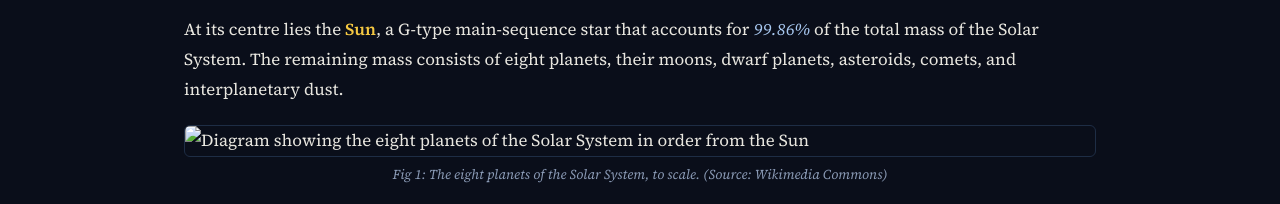
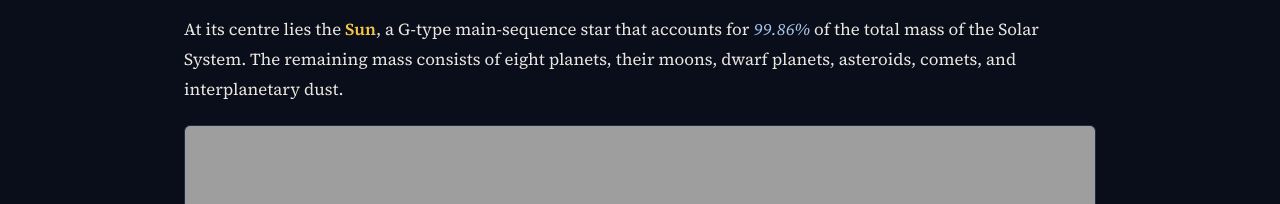
Before and after one commit to shouryapratik2025-maker/web-development-assignments, a plain HTML site: page ShouryaPratik_194_Assignment1/miniwiki/index.html in a window 1280 px wide. Shown: the part 534-738 px from the top of the page. Drawn offline with nearby package versions, Linux system fonts and the light colour scheme; the site is published under a folder, as on GitHub Pages, so addresses that start at the root find nothing.

Commit message:
Update index.html

```diff
--- a/ShouryaPratik_194_Assignment1/miniwiki/index.html
+++ b/ShouryaPratik_194_Assignment1/miniwiki/index.html
@@ -102,7 +102,7 @@
       <!-- Image 1 -->
       <!-- VIVA NOTE: src = file path, alt = text if image fails OR for screen readers -->
       <img
-        src="/images/Planets2013.jpg"
+        src="images/Planets2013.jpg"
         alt="Diagram showing the eight planets of the Solar System in order from the Sun"
         class="img-block"
       >
```
